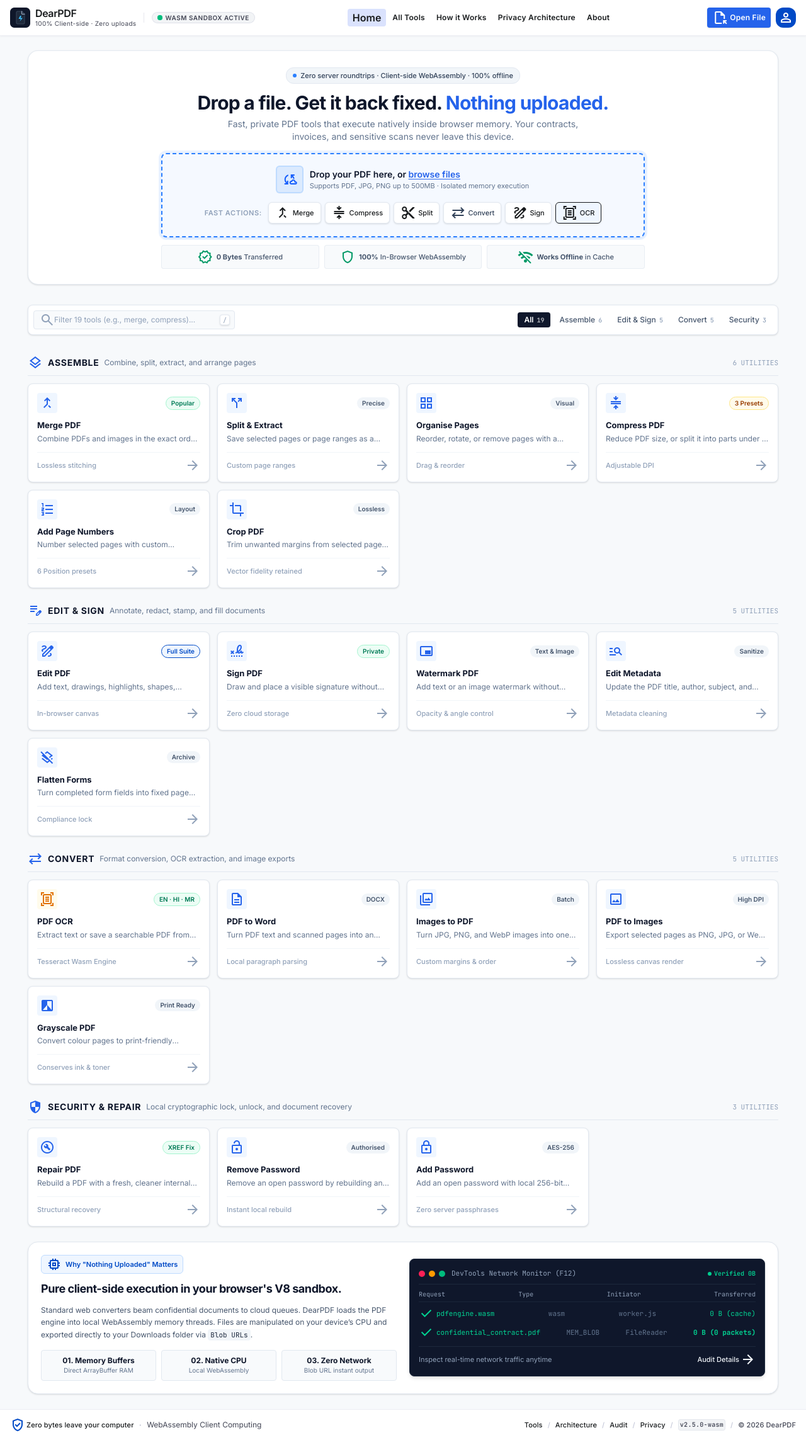
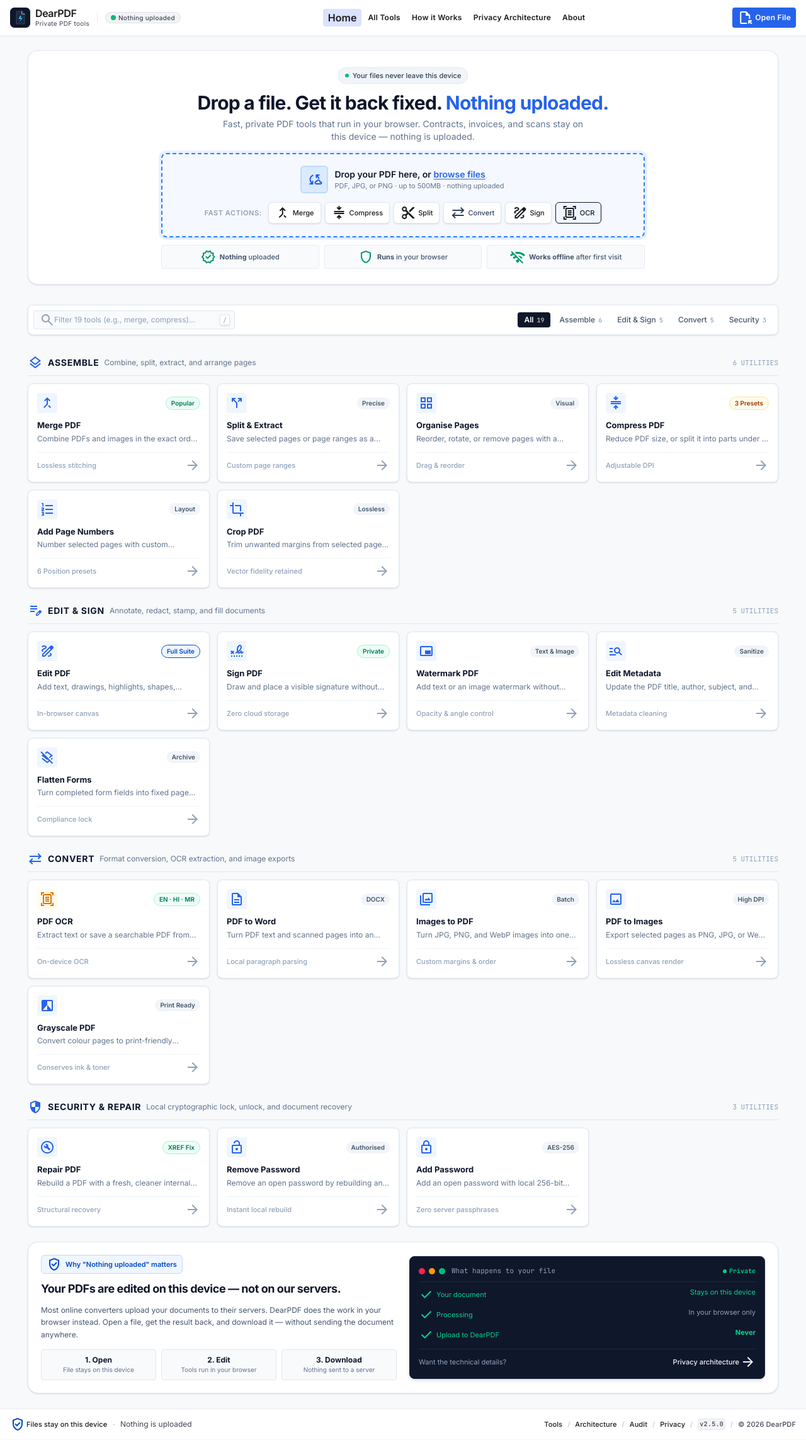
Before and after one commit to avndindia/dearpdf, a Next.js app: page / in a window 1280 px wide. Shown: the whole page at 63% size. Built offline with nearby package versions, Linux system fonts and the light colour scheme.

Commit message:
Simplify visitor-facing copy and add merge sort options
Remove the unused header profile icon, replace jargon chips with plain
privacy language, and let merge sort by name, size, or pages.

```diff
--- a/src/app/layout.tsx
+++ b/src/app/layout.tsx
@@ -20,11 +20,11 @@
 
 export const metadata: Metadata = {
   title: {
-    default: "DearPDF — Fast, Private, In-Browser PDF Suite",
+    default: "DearPDF — Private PDF tools in your browser",
     template: "%s · DearPDF",
   },
   description:
-    "Drop a file. Get it back fixed. Nothing uploaded. Merge, compress, OCR, and more — 100% client-side WebAssembly.",
+    "Drop a file. Get it back fixed. Nothing uploaded. Merge, compress, OCR, and more — private PDF tools that stay on your device.",
   metadataBase: new URL("https://dearpdf.in"),
 };
 
--- a/src/app/pdf-tools/merge/page.tsx
+++ b/src/app/pdf-tools/merge/page.tsx
@@ -139,6 +139,8 @@
   const [work, setWork] = useState<WorkState>({ kind: "idle" });
   const [skipped, setSkipped] = useState<SkippedFile[]>([]);
   const [outputName, setOutputName] = useState(defaultMergeName);
+  const [sortKey, setSortKey] = useState<"name" | "size" | "pages" | null>(null);
+  const [sortAsc, setSortAsc] = useState(true);
   const [draggedFileId, setDraggedFileId] = useState<string | null>(null);
   const dragTargetIdRef = useRef<string | null>(null);
   const pointerDragRef = useRef<{
@@ -260,8 +262,26 @@
     setPreviewFileId((current) => current === id ? null : current);
   }
 
-  function sortByFileName() {
-    setFiles((current) => [...current].sort((left, right) => compareFileNamesNaturally(left.file.name, right.file.name)));
+  function sortFiles(key: "name" | "size" | "pages") {
+    const nextAsc = sortKey === key ? !sortAsc : true;
+    setSortKey(key);
+    setSortAsc(nextAsc);
+    setFiles((current) => {
+      const sorted = [...current].sort((left, right) => {
+        let cmp = 0;
+        if (key === "name") {
+          cmp = compareFileNamesNaturally(left.file.name, right.file.name);
+        } else if (key === "size") {
+          cmp = left.file.size - right.file.size;
+        } else {
+          const leftPages = pageOrders[left.id]?.length ?? left.pageCount;
+          const rightPages = pageOrders[right.id]?.length ?? right.pageCount;
+          cmp = leftPages - rightPages;
+        }
+        return nextAsc ? cmp : -cmp;
+      });
+      return sorted;
+    });
   }
 
   async function sendSkippedToUnlock(item: SkippedFile) {
@@ -484,6 +504,8 @@
     setPreviewFileId(null);
     setSkipped([]);
     setOutputName(defaultMergeName());
+    setSortKey(null);
+    setSortAsc(true);
     setWork({ kind: "idle" });
   }
 
@@ -514,7 +536,35 @@
                 <span aria-hidden="true">＋</span> Add files
               </label>
               {files.length > 1 ? (
-                <button className="text-button" type="button" onClick={sortByFileName} disabled={busy}>Sort by name</button>
+                <div className="merge-sort-controls" role="group" aria-label="Sort files">
+                  <span className="merge-sort-label">Sort</span>
+                  {(
+                    [
+                      { key: "name" as const, label: "Name" },
+                      { key: "size" as const, label: "Size" },
+                      { key: "pages" as const, label: "Pages" },
+                    ]
+                  ).map((option, index) => (
+                    <span key={option.key} className="merge-sort-item">
+                      {index > 0 ? <span className="merge-sort-sep" aria-hidden="true">·</span> : null}
+                      <button
+                        className={`text-button merge-sort-button${sortKey === option.key ? " is-active" : ""}`}
+                        type="button"
+                        onClick={() => sortFiles(option.key)}
+                        disabled={busy}
+                        aria-pressed={sortKey === option.key}
+                        title={
+                          sortKey === option.key
+                            ? `Sorted by ${option.label}${sortAsc ? "" : " (reversed)"} — click to reverse`
+                            : `Sort by ${option.label}`
+                        }
+                      >
+                        {option.label}
+                        {sortKey === option.key ? (sortAsc ? " ↑" : " ↓") : ""}
+                      </button>
+                    </span>
+                  ))}
+                </div>
               ) : null}
               <button className="text-button" type="button" onClick={clearAll} disabled={busy}>Clear</button>
             </div>
--- a/src/components/SiteFooter.tsx
+++ b/src/components/SiteFooter.tsx
@@ -9,12 +9,12 @@
           <div className="flex items-center gap-space-xs text-on-surface-variant">
             <MaterialIcon name="verified_user" className="text-[16px] text-primary" />
             <span className="font-label-md text-label-md font-medium text-on-surface">
-              Zero bytes leave your computer
+              Files stay on this device
             </span>
           </div>
           <span className="hidden text-outline-variant sm:inline">·</span>
           <span className="hidden font-body-sm text-body-sm text-on-surface-variant sm:inline">
-            WebAssembly Client Computing
+            Nothing is uploaded
           </span>
         </div>
         <div className="flex flex-wrap items-center justify-center gap-space-md font-label-md text-label-md">
@@ -47,7 +47,7 @@
           </Link>
           <span className="text-outline-variant">/</span>
           <span className="rounded border border-outline-variant/30 bg-surface-container-low px-space-xs py-0.5 font-mono font-label-sm text-label-sm text-on-surface-variant">
-            v2.5.0-wasm
+            v2.5.0
           </span>
           <span className="text-outline-variant">/</span>
           <span className="text-on-surface-variant">© 2026 DearPDF</span>
--- a/src/components/SiteHeader.tsx
+++ b/src/components/SiteHeader.tsx
@@ -49,18 +49,17 @@
                 DearPDF
               </span>
               <span className="mt-space-xs font-label-sm text-label-sm font-normal leading-tight text-on-surface-variant">
-                100% Client-side · Zero uploads
+                Private PDF tools
               </span>
             </div>
           </Link>
           <div className="hidden h-4 w-px bg-outline-variant/40 md:block" />
           <div className="hidden items-center gap-space-sm rounded-full border border-outline-variant/40 bg-surface-container-low px-space-md py-space-xs md:inline-flex">
             <span className="relative flex h-2 w-2">
-              <span className="absolute inline-flex h-full w-full animate-ping rounded-full bg-emerald-400 opacity-75" />
               <span className="relative inline-flex h-2 w-2 rounded-full bg-emerald-500" />
             </span>
-            <span className="font-label-sm text-label-sm font-semibold uppercase tracking-wider text-on-surface-variant">
-              Wasm Sandbox Active
+            <span className="font-label-sm text-label-sm font-medium text-on-surface-variant">
+              Nothing uploaded
             </span>
           </div>
         </div>
@@ -105,9 +104,6 @@
               if (file) void openFileIntoDearPdf(file);
             }}
           />
-          <div className="flex h-8 w-8 items-center justify-center rounded-full bg-primary">
-            <MaterialIcon name="person" className="text-[18px] text-on-primary" />
-          </div>
         </div>
       </div>
     </header>
--- a/src/components/StitchAllTools.tsx
+++ b/src/components/StitchAllTools.tsx
@@ -108,7 +108,7 @@
             </Link>
             <div className="flex items-center gap-space-sm font-label-sm text-label-sm text-on-surface-variant">
               <span className="inline-block h-1.5 w-1.5 rounded-full bg-emerald-500" />
-              <span className="font-mono">WASM_CORE_OK</span>
+              <span>Nothing uploaded</span>
             </div>
           </div>
 
@@ -121,30 +121,29 @@
                 <span className="rounded-full bg-secondary-container px-space-md py-0.5 font-label-sm text-label-sm text-on-secondary-fixed">
                   {STITCH_TOOL_COUNT} Utilities Available
                 </span>
-                <span className="rounded-full bg-surface-container px-space-md py-0.5 font-mono font-label-sm text-label-sm text-on-surface-variant">
-                  Zero Server I/O
+                <span className="rounded-full bg-surface-container px-space-md py-0.5 font-label-sm text-label-sm text-on-surface-variant">
+                  Nothing uploaded
                 </span>
               </div>
               <p className="font-body-md text-body-md leading-relaxed text-on-surface-variant">
-                Processed strictly in this browser sandbox. Documents are never
-                transmitted to external infrastructure. Full offline execution with
-                zero network telemetry.
+                Every tool runs in your browser. Your documents stay on this device
+                and are never sent to our servers. Works offline after the first visit.
               </p>
             </div>
 
             <div className="hidden shrink-0 items-center gap-3 rounded border border-outline-variant/30 bg-surface-container-low px-space-lg py-space-sm font-label-sm text-label-sm lg:flex">
               <div className="flex flex-col items-start">
                 <span className="text-[10px] font-semibold uppercase text-on-surface-variant">
-                  Privacy Bound
+                  Privacy
                 </span>
-                <span className="font-mono font-semibold text-primary">100% Local</span>
+                <span className="font-semibold text-primary">On this device</span>
               </div>
               <div className="h-6 w-px bg-outline-variant/40" />
               <div className="flex flex-col items-start">
                 <span className="text-[10px] font-semibold uppercase text-on-surface-variant">
-                  Telemetry
+                  Uploads
                 </span>
-                <span className="font-mono font-semibold text-emerald-600">0.00 KB sent</span>
+                <span className="font-semibold text-emerald-600">None</span>
               </div>
             </div>
           </div>
@@ -298,25 +297,25 @@
                   Official Document Notice
                 </span>
                 <span className="h-1.5 w-1.5 rounded-full bg-outline-variant" />
-                <span className="font-mono font-label-sm text-label-sm text-on-surface-variant">
-                  CLIENT_RETAIN_MODE
+                <span className="font-label-sm text-label-sm text-on-surface-variant">
+                  Files stay here
                 </span>
               </div>
               <p className="max-w-3xl font-body-sm text-body-sm leading-normal text-on-surface-variant">
-                For sensitive official documents, always verify the downloaded result
-                before sharing. All cryptographic operations, OCR parsing, and document
-                manipulations happen strictly within your device&apos;s memory.
+                For important documents, always open the downloaded result before
+                sharing. Editing, OCR, and password tools all run on this device —
+                your file is not uploaded.
               </p>
             </div>
           </div>
           <div className="flex shrink-0 items-center justify-end gap-2 self-stretch border-t border-outline-variant/30 pt-2 md:self-auto md:border-t-0 md:pt-0">
             <div className="flex items-center gap-1.5 rounded border border-outline-variant/30 bg-surface-container-lowest px-2.5 py-1 font-label-sm text-label-sm text-on-surface-variant">
               <MaterialIcon name="dns" className="text-[14px] text-emerald-600" />
-              <span className="font-medium">0 Server Roundtrips</span>
+              <span className="font-medium">Nothing uploaded</span>
             </div>
             <div className="flex items-center gap-1.5 rounded border border-outline-variant/30 bg-surface-container-lowest px-2.5 py-1 font-label-sm text-label-sm text-on-surface-variant">
               <MaterialIcon name="offline_bolt" className="text-[14px] text-primary" />
-              <span className="font-medium">100% Offline Ready</span>
+              <span className="font-medium">Works offline</span>
             </div>
           </div>
         </div>
--- a/src/components/StitchHome.tsx
+++ b/src/components/StitchHome.tsx
@@ -121,16 +121,16 @@
       <section className="rounded-2xl border border-slate-200/90 bg-white p-5 shadow-sm sm:p-6">
         <div className="mx-auto max-w-3xl text-center">
           <div className="mb-3 inline-flex items-center gap-1.5 rounded-full border border-slate-200 bg-slate-100 px-2.5 py-1 text-[11px] font-medium text-slate-700">
-            <span className="h-1.5 w-1.5 rounded-full bg-blue-500" />
-            Zero server roundtrips · Client-side WebAssembly · 100% offline
+            <span className="h-1.5 w-1.5 rounded-full bg-emerald-500" />
+            Your files never leave this device
           </div>
           <h1 className="mb-1.5 text-2xl font-bold tracking-tight text-slate-900 sm:text-3xl">
             Drop a file. Get it back fixed.{" "}
             <span className="text-brand-600">Nothing uploaded.</span>
           </h1>
           <p className="mx-auto mb-4 max-w-xl text-xs text-slate-500 sm:text-sm">
-            Fast, private PDF tools that execute natively inside browser memory.
-            Your contracts, invoices, and sensitive scans never leave this device.
+            Fast, private PDF tools that run in your browser.
+            Contracts, invoices, and scans stay on this device — nothing is uploaded.
           </p>
         </div>
 
@@ -196,7 +196,7 @@
                   </span>
                 </div>
                 <div className="text-[11px] text-slate-500">
-                  Supports PDF, JPG, PNG up to 500MB · Isolated memory execution
+                  PDF, JPG, or PNG · up to 500MB · nothing uploaded
                 </div>
               </div>
             </div>
@@ -240,9 +240,9 @@
 
           <div className="mt-3 grid grid-cols-1 gap-2 text-center sm:grid-cols-3">
             {[
-              { icon: "verified", label: (<><strong>0 Bytes</strong> Transferred</>) },
-              { icon: "shield", label: (<><strong>100%</strong> In-Browser WebAssembly</>) },
-              { icon: "wifi_off", label: (<><strong>Works Offline</strong> in Cache</>) },
+              { icon: "verified", label: (<><strong>Nothing</strong> uploaded</>) },
+              { icon: "shield", label: (<><strong>Runs</strong> in your browser</>) },
+              { icon: "wifi_off", label: (<><strong>Works offline</strong> after first visit</>) },
             ].map((item) => (
               <div
                 key={item.icon}
@@ -392,27 +392,22 @@
         <div className="grid grid-cols-1 items-center gap-5 lg:grid-cols-12">
           <div className="flex flex-col gap-2.5 lg:col-span-6">
             <div className="inline-flex w-fit items-center gap-1.5 rounded-md border border-blue-200 bg-blue-50 px-2 py-0.5 text-[11px] font-semibold text-brand-700">
-              <MaterialIcon name="memory" className="text-[15px]" />
-              Why &quot;Nothing Uploaded&quot; Matters
+              <MaterialIcon name="verified_user" className="text-[15px]" />
+              Why &quot;Nothing uploaded&quot; matters
             </div>
             <h3 className="text-lg font-bold tracking-tight text-slate-900">
-              Pure client-side execution in your browser&apos;s V8 sandbox.
+              Your PDFs are edited on this device — not on our servers.
             </h3>
             <p className="text-xs leading-relaxed text-slate-600">
-              Standard web converters beam confidential documents to cloud queues.
-              DearPDF loads the PDF engine into local WebAssembly memory threads.
-              Files are manipulated on your device’s CPU and exported directly to
-              your Downloads folder via{" "}
-              <code className="rounded bg-slate-100 px-1 py-0.5 font-mono text-[11px] text-slate-800">
-                Blob URLs
-              </code>
-              .
+              Most online converters upload your documents to their servers.
+              DearPDF does the work in your browser instead. Open a file, get the
+              result back, and download it — without sending the document anywhere.
             </p>
             <div className="grid grid-cols-3 gap-2 pt-1 text-center">
               {[
-                { title: "01. Memory Buffers", sub: "Direct ArrayBuffer RAM" },
-                { title: "02. Native CPU", sub: "Local WebAssembly" },
-                { title: "03. Zero Network", sub: "Blob URL instant output" },
+                { title: "1. Open", sub: "File stays on this device" },
+                { title: "2. Edit", sub: "Tools run in your browser" },
+                { title: "3. Download", sub: "Nothing sent to a server" },
               ].map((step) => (
                 <div
                   key={step.title}
@@ -431,47 +426,42 @@
                 <span className="h-2.5 w-2.5 rounded-full bg-rose-500" />
                 <span className="h-2.5 w-2.5 rounded-full bg-amber-500" />
                 <span className="h-2.5 w-2.5 rounded-full bg-emerald-500" />
-                <span className="ml-1 text-slate-400">DevTools Network Monitor (F12)</span>
+                <span className="ml-1 text-slate-400">What happens to your file</span>
               </div>
               <span className="flex items-center gap-1 text-[10px] font-semibold text-emerald-400">
                 <span className="h-1.5 w-1.5 animate-pulse rounded-full bg-emerald-400" />{" "}
-                Verified 0B
+                Private
               </span>
             </div>
-            <div className="space-y-1.5 text-[11px]">
-              <div className="flex justify-between border-b border-slate-800/80 pb-1 text-[10px] text-slate-400">
-                <span>Request</span>
-                <span>Type</span>
-                <span>Initiator</span>
-                <span>Transferred</span>
+            <div className="space-y-2 text-[11px] font-sans">
+              <div className="flex items-start justify-between gap-3 text-slate-300">
+                <span className="flex items-center gap-1 text-emerald-400">
+                  <MaterialIcon name="check" className="text-[13px]" /> Your document
+                </span>
+                <span className="text-right text-emerald-400">Stays on this device</span>
               </div>
-              <div className="flex items-center justify-between text-slate-300">
+              <div className="flex items-start justify-between gap-3 text-slate-300">
                 <span className="flex items-center gap-1 text-emerald-400">
-                  <MaterialIcon name="check" className="text-[13px]" /> pdfengine.wasm
+                  <MaterialIcon name="check" className="text-[13px]" /> Processing
                 </span>
-                <span className="text-slate-500">wasm</span>
-                <span className="text-slate-500">worker.js</span>
-                <span className="text-emerald-400">0 B (cache)</span>
+                <span className="text-right text-slate-400">In your browser only</span>
               </div>
-              <div className="flex items-center justify-between text-slate-300">
+              <div className="flex items-start justify-between gap-3 text-slate-300">
                 <span className="flex items-center gap-1 text-emerald-400">
-                  <MaterialIcon name="check" className="text-[13px]" />{" "}
-                  confidential_contract.pdf
+                  <MaterialIcon name="check" className="text-[13px]" /> Upload to DearPDF
                 </span>
-                <span className="text-slate-500">MEM_BLOB</span>
-                <span className="text-slate-500">FileReader</span>
-                <span className="font-bold text-emerald-400">0 B (0 packets)</span>
+                <span className="text-right font-bold text-emerald-400">Never</span>
               </div>
             </div>
             <div className="mt-2.5 flex items-center justify-between border-t border-slate-800 pt-2 font-sans text-[11px]">
               <span className="text-[11px] text-slate-400">
-                Inspect real-time network traffic anytime
+                Want the technical details?
               </span>
               <Link
                 href="/privacy-architecture"
                 className="inline-flex items-center gap-0.5 text-[11px] font-medium text-brand-400 hover:text-brand-300"
               >
-                Audit Details <MaterialIcon name="arrow_forward" className="text-[13px]" />
+                Privacy architecture <MaterialIcon name="arrow_forward" className="text-[13px]" />
               </Link>
             </div>
           </div>
--- a/src/lib/stitch-tools.ts
+++ b/src/lib/stitch-tools.ts
@@ -223,7 +223,7 @@
     icon: "document_scanner",
     badge: "EN · HI · MR",
     badgeTone: "popular",
-    footer: "Tesseract Wasm Engine",
+    footer: "On-device OCR",
     tag: "Neural OCR",
     searchText: "pdf ocr text recognition tesseract english hindi marathi searchable",
     iconTone: "amber",
```
Also changed, not shown: src/app/pdf-tools.css.
